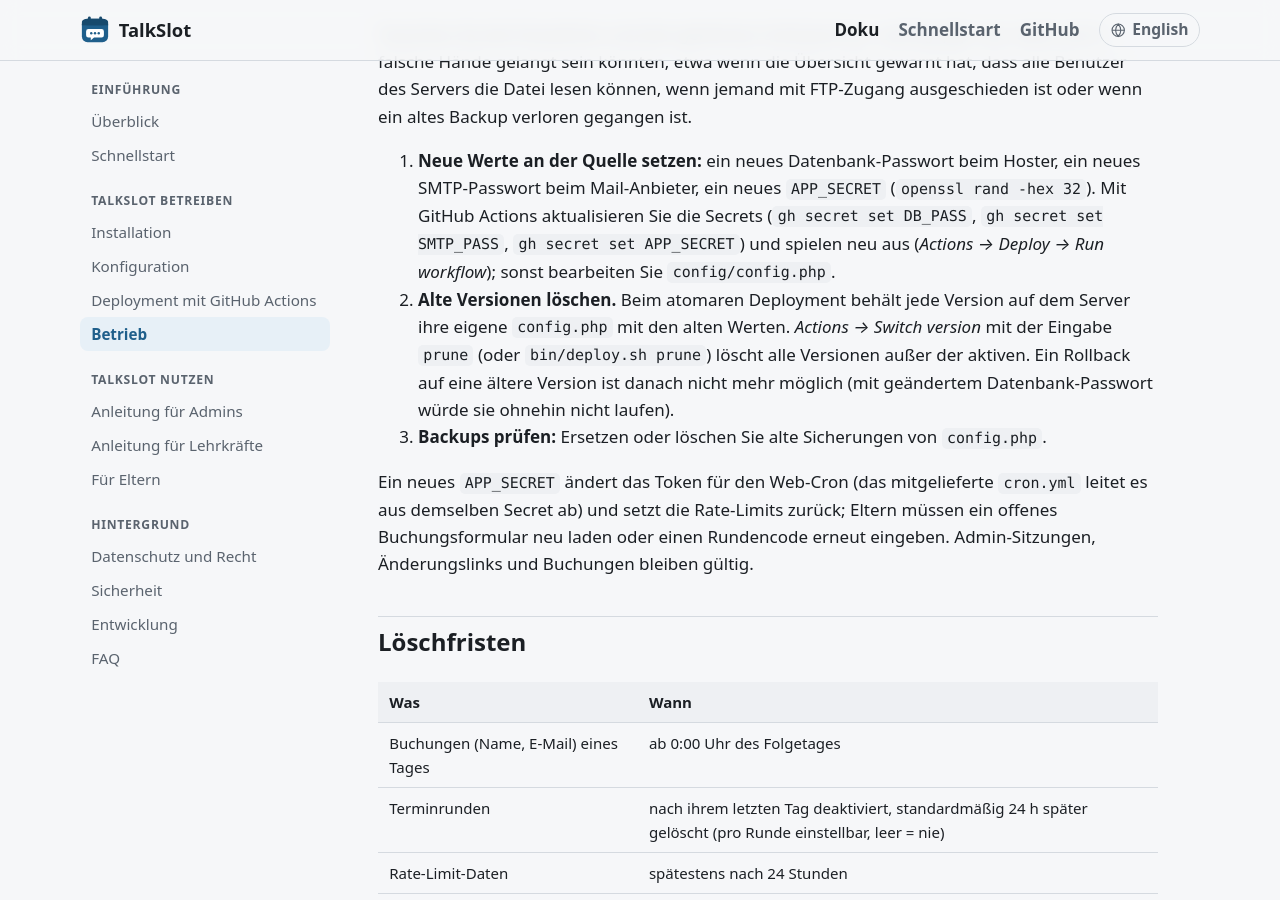
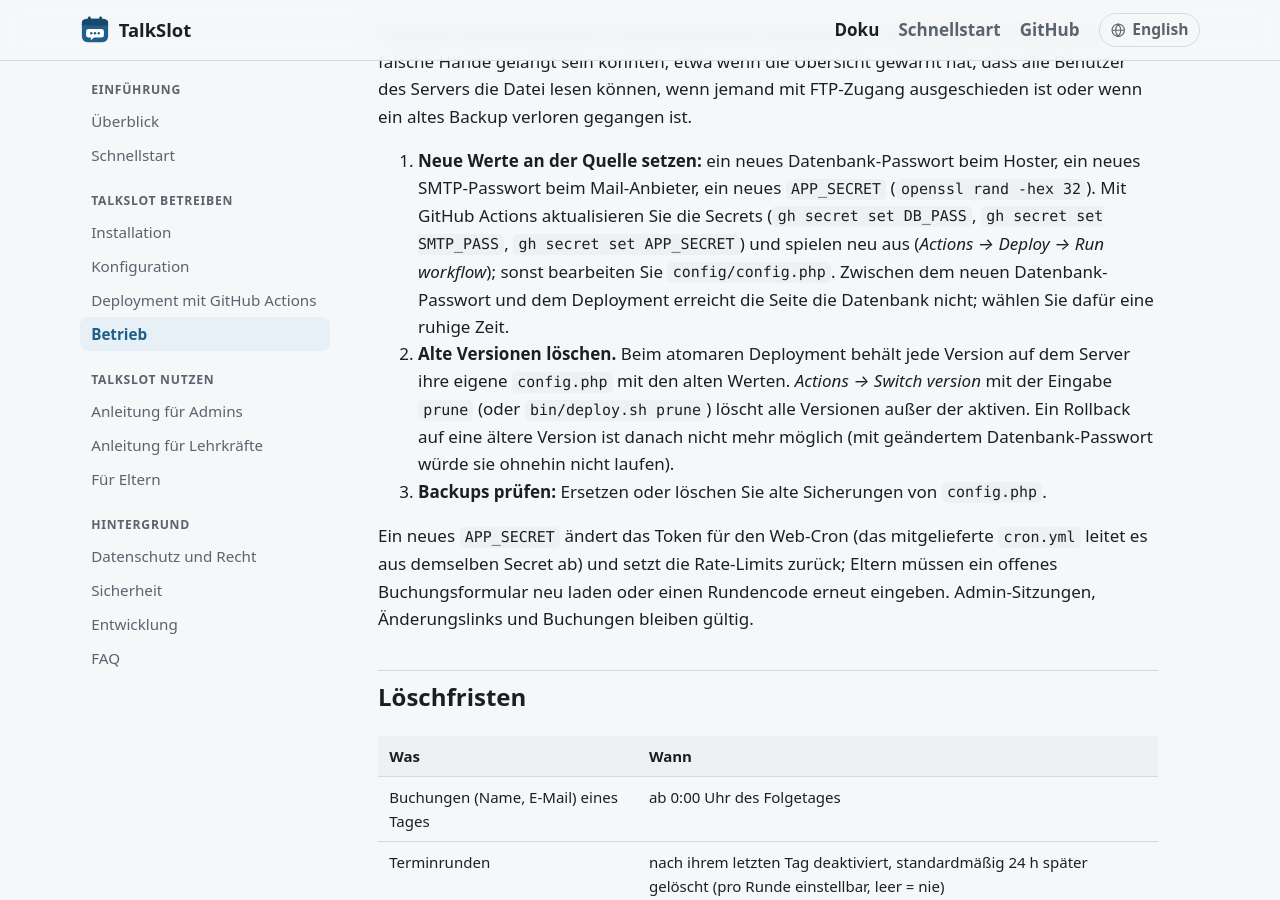
Before and after one commit to skornehl/talkslot, a Jekyll site: the page built from docs/de/guide/operations.md, in a window 1280 px wide and 900 px high, scrolled down 2007 px. Built offline with Jekyll 4.4.1, drawn with Linux system fonts in a browser that asks for light colours.

Commit message:
docs(operations): note the short database outage when changing its password

```diff
--- a/docs/de/guide/operations.md
+++ b/docs/de/guide/operations.md
@@ -69,7 +69,9 @@ können, wenn jemand mit FTP-Zugang ausgeschieden ist oder wenn ein altes Backup
 1. **Neue Werte an der Quelle setzen:** ein neues Datenbank-Passwort beim Hoster, ein neues SMTP-Passwort
    beim Mail-Anbieter, ein neues `APP_SECRET` (`openssl rand -hex 32`). Mit GitHub Actions aktualisieren
    Sie die Secrets (`gh secret set DB_PASS`, `gh secret set SMTP_PASS`, `gh secret set APP_SECRET`) und
-   spielen neu aus (*Actions → Deploy → Run workflow*); sonst bearbeiten Sie `config/config.php`.
+   spielen neu aus (*Actions → Deploy → Run workflow*); sonst bearbeiten Sie `config/config.php`. Zwischen
+   dem neuen Datenbank-Passwort und dem Deployment erreicht die Seite die Datenbank nicht; wählen Sie dafür
+   eine ruhige Zeit.
 2. **Alte Versionen löschen.** Beim atomaren Deployment behält jede Version auf dem Server ihre eigene
    `config.php` mit den alten Werten. *Actions → Switch version* mit der Eingabe `prune` (oder
    `bin/deploy.sh prune`) löscht alle Versionen außer der aktiven. Ein Rollback auf eine ältere Version ist
```
Also changed, not shown: docs/guide/operations.md (+2 -1 lines).
